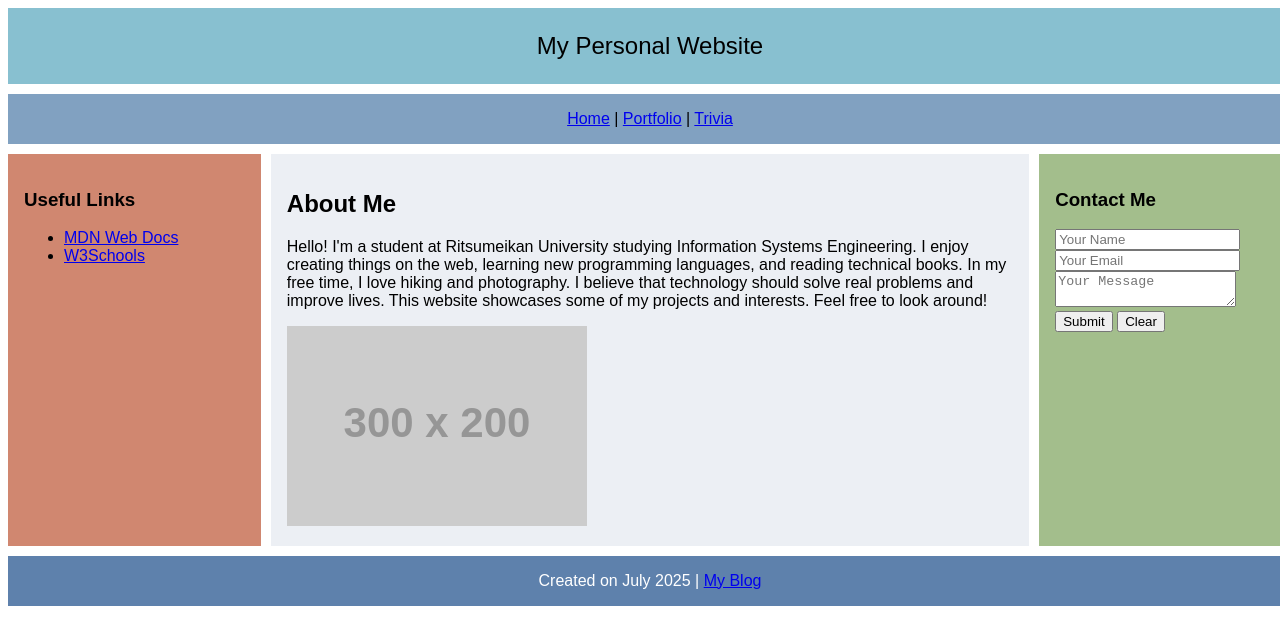
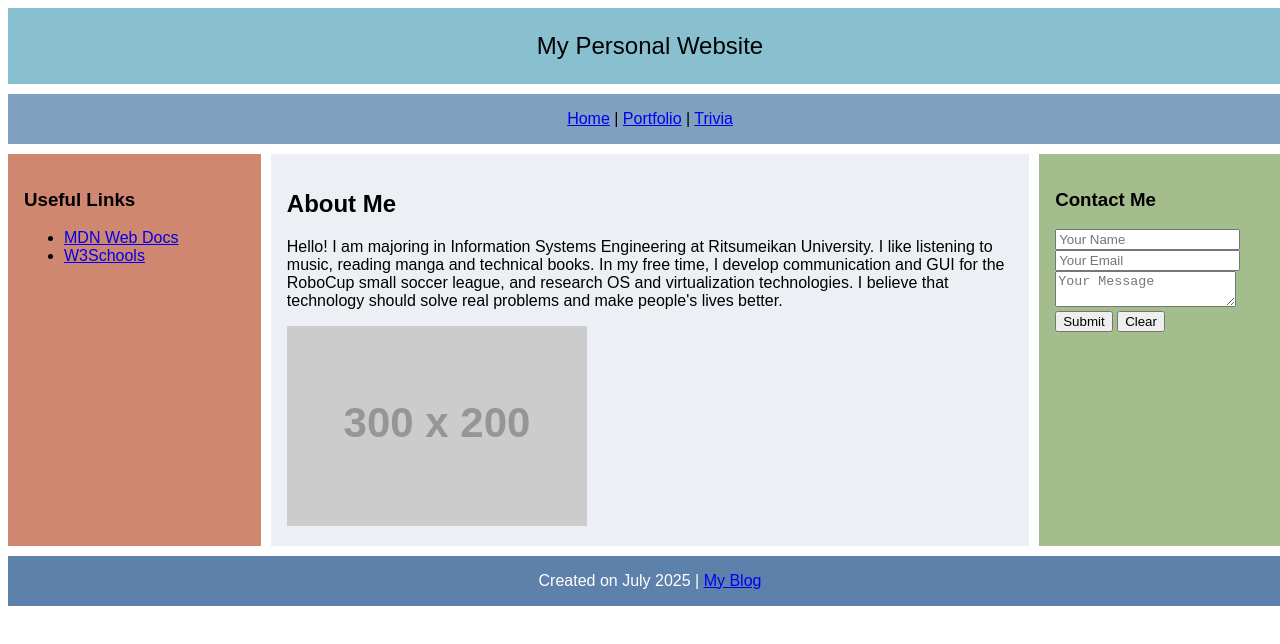
Before and after one commit to MASAOKAshi/masafumi.gitthub.io, a plain HTML site: page index.html in a window 1280 px wide. Drawn offline with Linux system fonts and the light colour scheme; placeholder pictures from the web are drawn by us.

Commit message:
Update index.html

```diff
--- a/index.html
+++ b/index.html
@@ -24,10 +24,7 @@
     <main>
         <h2>About Me</h2>
         <p>
-            Hello! I'm a student at Ritsumeikan University studying Information Systems Engineering. I enjoy creating
-            things on the web, learning new programming languages, and reading technical books. In my free time, I love
-            hiking and photography. I believe that technology should solve real problems and improve lives. This website
-            showcases some of my projects and interests. Feel free to look around!
+         Hello! I am majoring in Information Systems Engineering at Ritsumeikan University. I like listening to music, reading manga and technical books. In my free time, I develop communication and GUI for the RoboCup small soccer league, and research OS and virtualization technologies. I believe that technology should solve real problems and make people's lives better.
         </p>
         <img src="https://via.placeholder.com/300x200" alt="My Hobby Image">
     </main>
```
